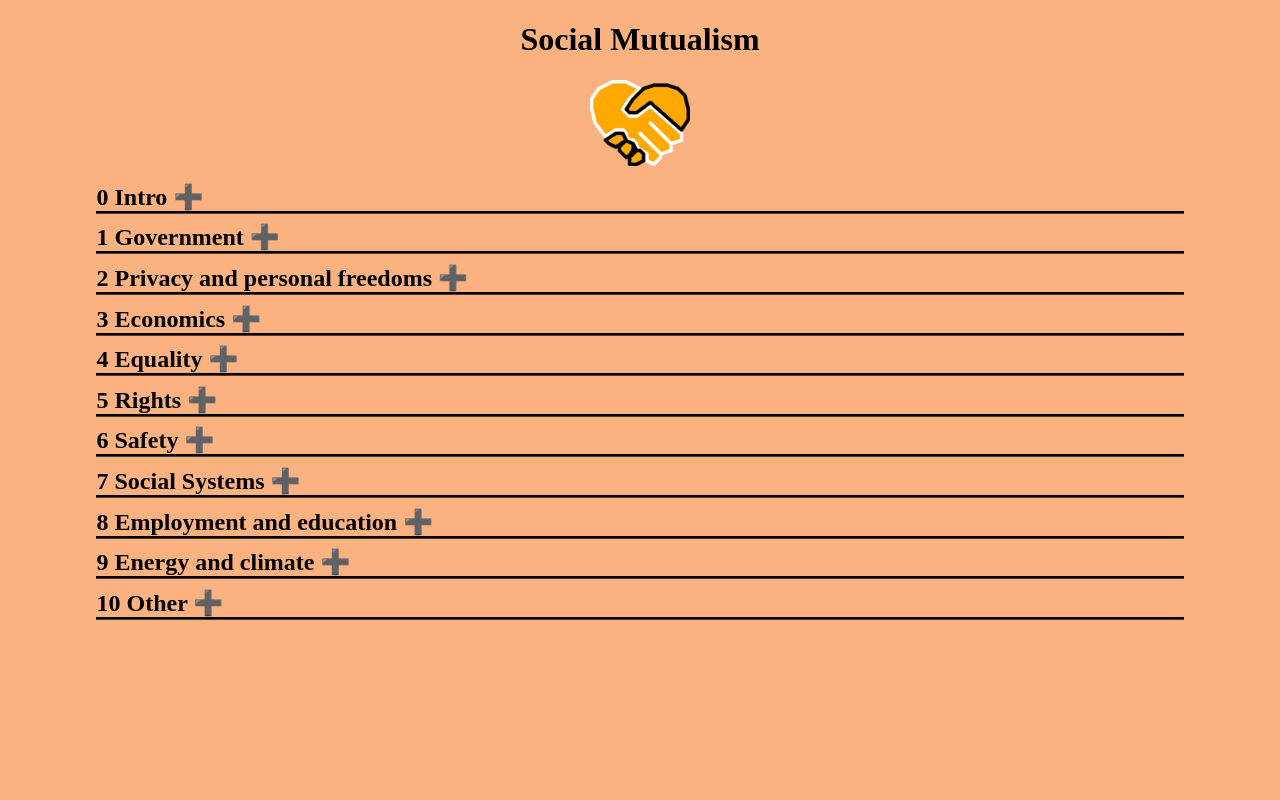
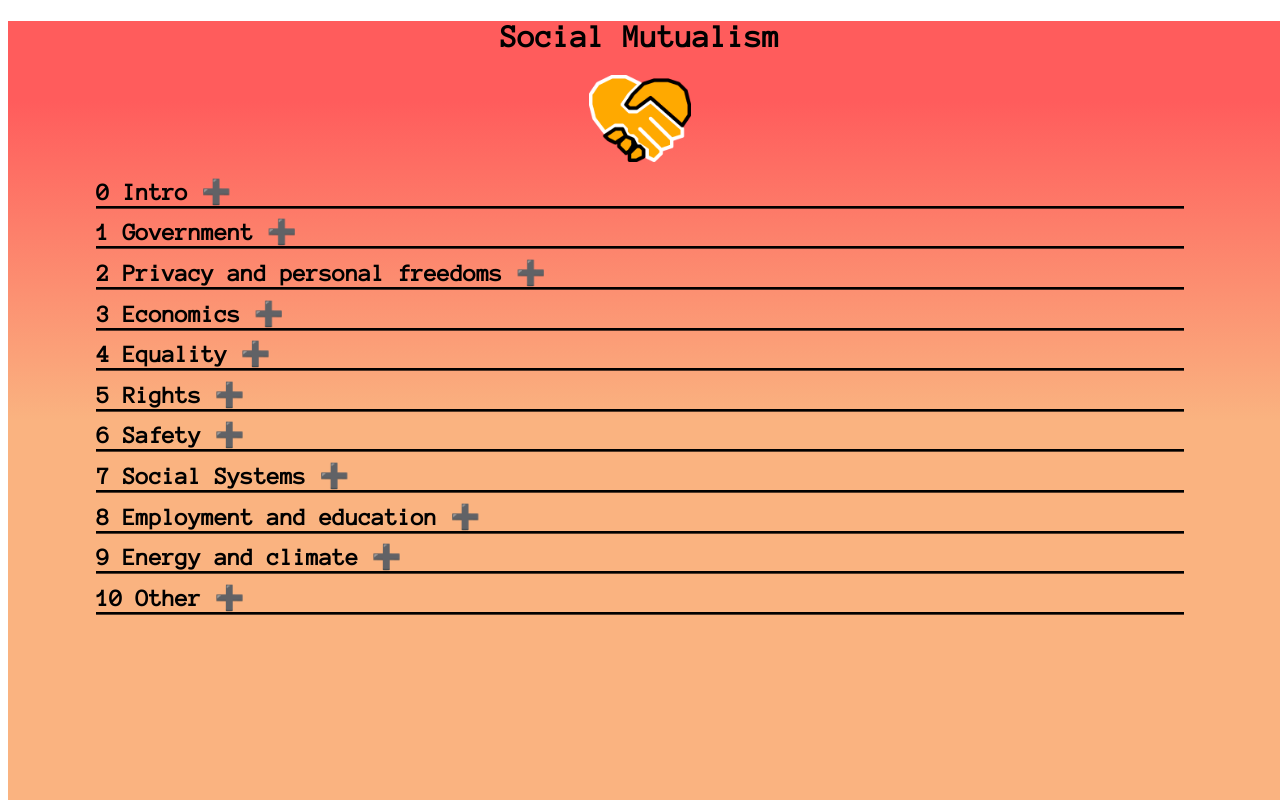
Before and after one commit to zeezaa/Social-Mutualism, a plain HTML site: page docs/index.html in a window 1280 px wide. Drawn offline with Linux system fonts and the light colour scheme.

Commit message:
manifesto page update

```diff
--- a/docs/index.html
+++ b/docs/index.html
@@ -5,7 +5,6 @@
 <meta content="utf-8" http-equiv="encoding">
 <title>Social Mutualism</title>
 <script>
-
 function toggleSect(sect)
 {
 	var sib = sect.nextElementSibling;
@@ -21,6 +20,7 @@ function toggleSect(sect)
 	}
 }
 </script>
+<link href='https://fonts.googleapis.com/css?family=Anonymous Pro' rel='stylesheet'>
 <style>
 html {
     overflow: -moz-scrollbars-vertical;
@@ -29,12 +29,22 @@ html {
 
 body
 {
-	background-color: #fab380;
+	font-family: 'Anonymous Pro';
 }
 
 header
 {
 	text-align: center;
+}
+
+#bg
+{
+	background: rgb(255,92,92);
+	background: linear-gradient(180deg, rgba(255,92,92,1) 10%, rgba(250,179,128,1) 50%);
+	position: fixed;
+	width: 100%;
+	height: 100%;
+	z-index: -1;
 }
 
 .sectclosed
@@ -109,9 +119,10 @@ embed
 </style>
 </head>
 <body>
+	<div id="bg"></div>
 	<header id="overview">
 		<h1>Social Mutualism</h1>
-		<img src="../0 Social Mutualism/Social Mutualism logo.png" width="100">
+		<img src="Social Mutualism logo.png" width="8%">
 	</header>
 	<article id="part0">
 		<h2 onclick="toggleSect(this)" class="sectclosed">0 Intro</h2>
```
Also changed, not shown: docs/Social Mutualism logo.png (added). Lines whose indentation alone changed are shown as unchanged.
